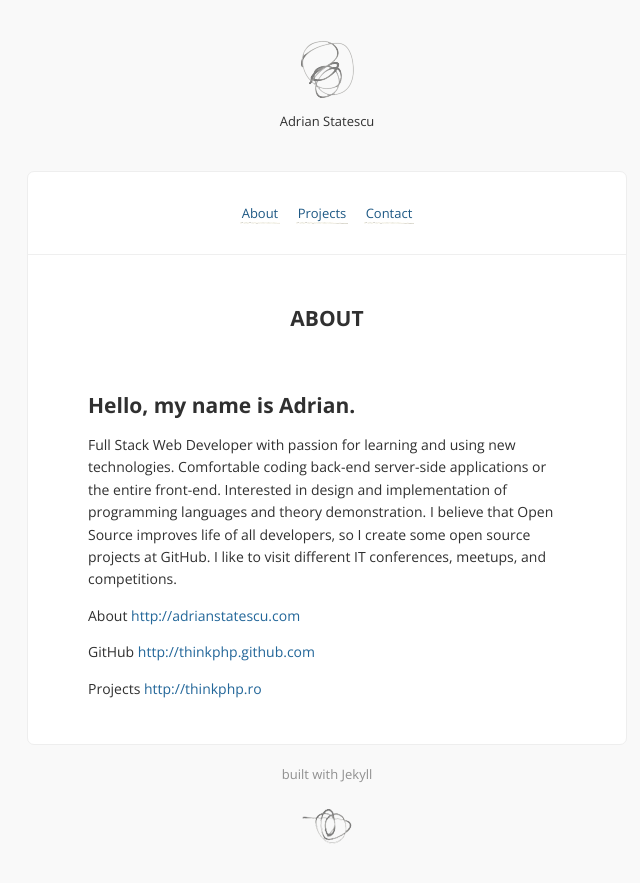
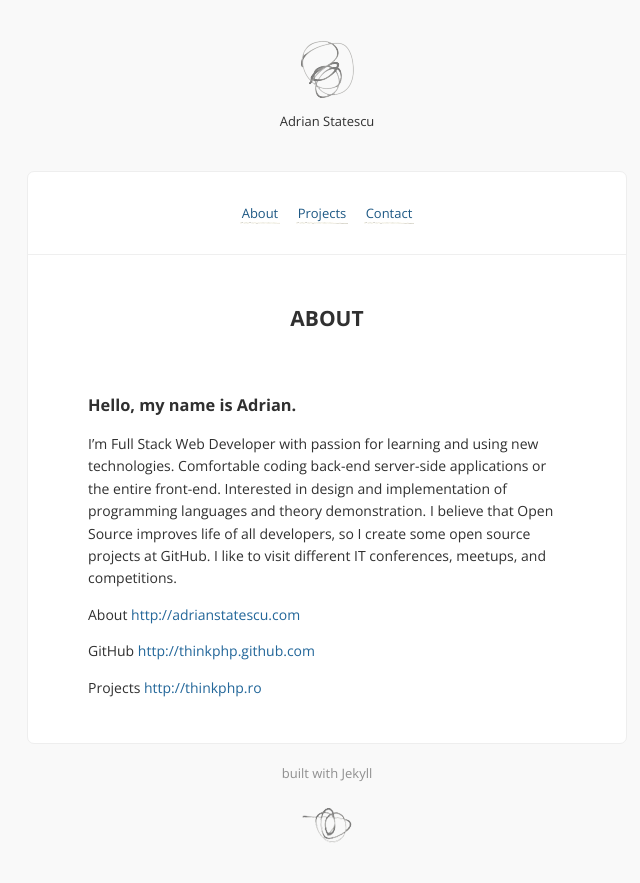
Before and after one commit to thinkphp/thinkphp.herokuapp.com, a Jekyll site: the page built from about.md, in a window 1280 px wide. Shown: the top 883 px of the page, without its empty margins (313-953 px from the left). Built offline with Jekyll 4.4.1, drawn with Linux system fonts in a browser that asks for light colours; comment, search, counter and statistics services are not loaded.

```diff
--- a/about.md
+++ b/about.md
@@ -4,9 +4,9 @@ title: About
 permalink: /about/
 ---
 
-## Hello, my name is Adrian.
+### Hello, my name is Adrian.
 
-Full Stack Web Developer with passion for learning and using new technologies. Comfortable coding back-end server-side applications or the entire front-end. Interested in design and implementation of programming languages and theory demonstration. I believe that Open Source improves life of all developers, so I create some open source projects at GitHub. I like to visit different IT conferences, meetups, and competitions.
+I'm Full Stack Web Developer with passion for learning and using new technologies. Comfortable coding back-end server-side applications or the entire front-end. Interested in design and implementation of programming languages and theory demonstration. I believe that Open Source improves life of all developers, so I create some open source projects at GitHub. I like to visit different IT conferences, meetups, and competitions.
 
 <p>About    <a href="http://adrianstatescu.com">http://adrianstatescu.com</a></p>
 <p>GitHub   <a href="http://thinkphp.github.com">http://thinkphp.github.com</a></p>
```
